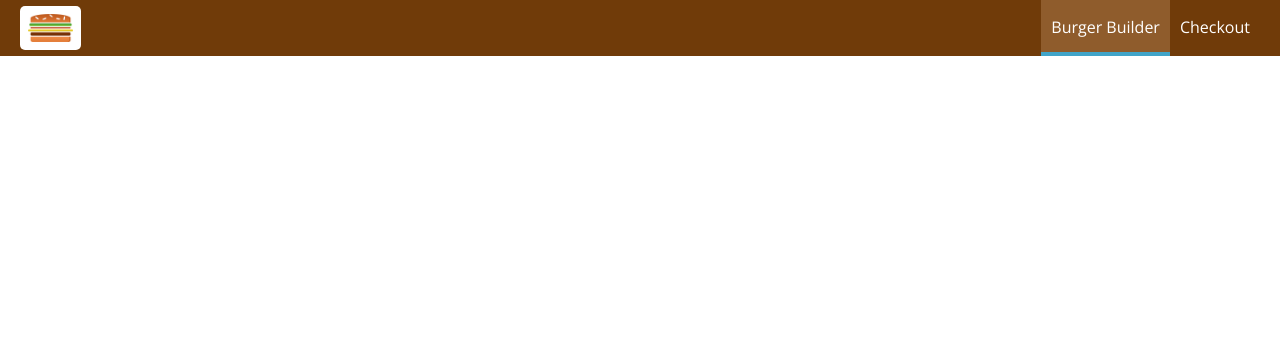
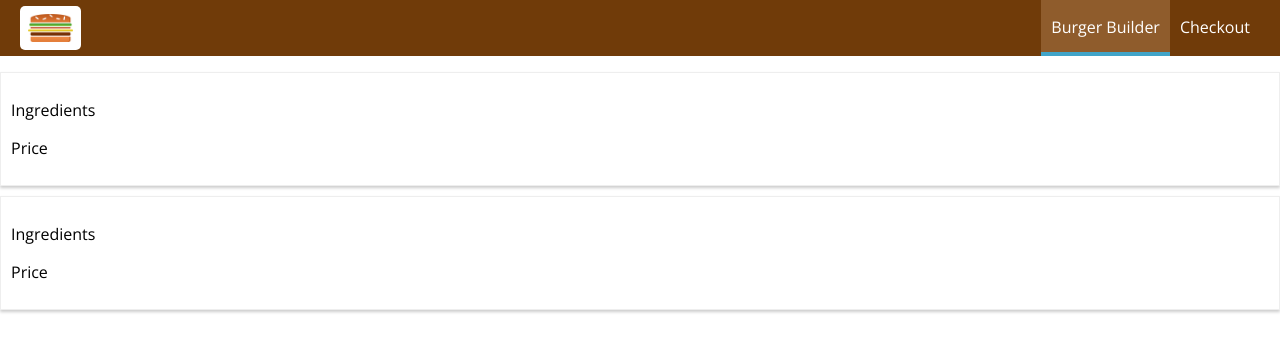
Before and after one commit to lucaswilde/cursos_javascript, a React (Create React App) app in the folder react/react-complete-guide-burger/: page /orders in a window 1280 px wide. Shown: the top 352 px of the page. Built offline with nearby package versions, Linux system fonts and the light colour scheme.

Commit message:
Adding orders pages

```diff
--- a/react/react-complete-guide-burger/src/App.js
+++ b/react/react-complete-guide-burger/src/App.js
@@ -3,6 +3,7 @@
 import BurgerBuilder from './containers/BurgerBuilder/BurgerBuilder';
 import Checkout from './containers/Checkout/Checkout';
 import { Route, Switch } from 'react-router-dom';
+import Orders from './containers/Orders/Orders';
 
 class App extends Component {
   render() {
@@ -11,6 +12,7 @@
         <Layout>
           <Switch>
             <Route path="/checkout" component={Checkout} />
+            <Route path="/orders" component={Orders} />
             <Route path="/" exact component={BurgerBuilder} />
           </Switch>
         </Layout>
--- /dev/null
+++ b/react/react-complete-guide-burger/src/components/Order/Order.js
@@ -0,0 +1,11 @@
+import React from 'react';
+import classes from './Order.module.css';
+
+const Order = (props) => (
+    <div className={classes.Order}>
+        <p>Ingredients</p>
+        <p>Price</p>
+    </div>
+);
+
+export default Order;
--- /dev/null
+++ b/react/react-complete-guide-burger/src/components/Order/Order.module.css
@@ -0,0 +1,8 @@
+.Order {
+    width: 100%;
+    border: 1px solid #eee;
+    box-shadow: 0 2px 3px #ccc;
+    padding: 10px;
+    margin: 10px auto;
+    box-sizing: border-box;
+}
--- /dev/null
+++ b/react/react-complete-guide-burger/src/containers/Orders/Orders.js
@@ -0,0 +1,15 @@
+import React, { Component } from 'react';
+import Order from '../../components/Order/Order';
+
+class Orders extends Component {
+    render(){
+        return (
+            <div>
+                <Order />
+                <Order />
+            </div>
+        );
+    }
+}
+
+export default Orders;
```
